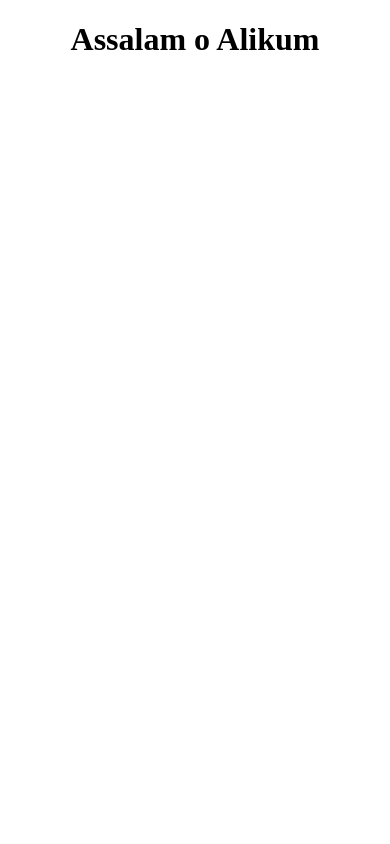
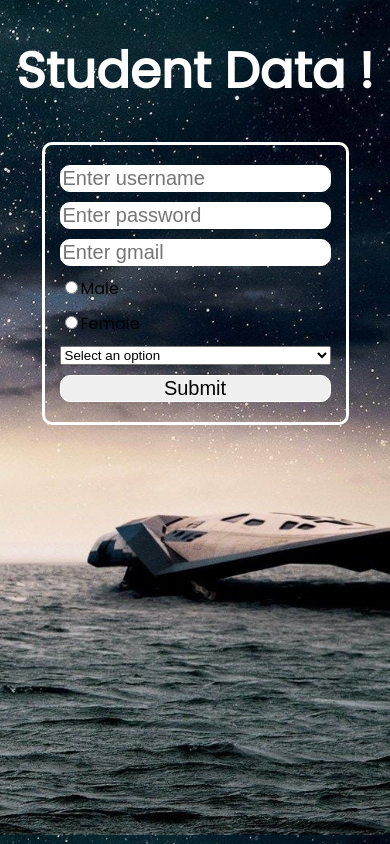
Before and after one commit to bilal-akmal-2004/Student-Form, a plain HTML site: page index.html in a window 390 px wide. Drawn offline with Linux system fonts and the light colour scheme.

Commit message:
New code added

```diff
--- a/app.js
+++ b/app.js
@@ -0,0 +1,43 @@
+function inValidEmail(e) {
+  let inputElement = e.target;
+  let spanElement = inputElement.nextElementSibling;
+  let username = inputElement.value;
+  if (
+    username.indexOf("@") === -1 ||
+    username.indexOf(".") === -1 ||
+    username.length <= username.indexOf(".") + 2
+  ) {
+    spanElement.style.display = "block";
+    spanElement.innerText = "Make sure to enter the correct email format !";
+    return;
+  }
+  spanElement.style.display = "none";
+  return;
+}
+function inValidPassword(e) {
+  let inputElement = e.target;
+  let spanElement = inputElement.nextElementSibling;
+  let username = inputElement.value;
+  if (username.length < 5) {
+    spanElement.style.display = "block";
+    spanElement.innerText = "Password should be 5 characters long";
+    return;
+  }
+  spanElement.style.display = "none";
+  return;
+}
+function inValidUserName(e) {
+  let inputElement = e.target;
+  let spanElement = inputElement.nextElementSibling;
+  let username = inputElement.value;
+  if (username.length < 3) {
+    spanElement.style.display = "block";
+    spanElement.innerText = "Username should be 3 characters long";
+    return;
+  }
+  spanElement.style.display = "none";
+  return;
+}
+function checkOnSubmit(e) {
+  e.preventDefault();
+}
--- a/index.html
+++ b/index.html
@@ -3,11 +3,57 @@
   <head>
     <meta charset="UTF-8" />
     <meta name="viewport" content="width=device-width, initial-scale=1.0" />
-    <title>Form</title>
+    <title>Student Profile</title>
     <link rel="stylesheet" href="style.css" />
   </head>
   <body>
-    <h1>Assalam o Alikum</h1>
+    <h1 class="studentDataheading">Student Data !</h1>
+    <div class="mainLoginDiv">
+      <div class="loginDiv">
+        <form action="" onsubmit="checkOnSubmit(event)">
+          <input
+            type="text"
+            placeholder="Enter username"
+            id="username"
+            onInput="inValidUserName(event)"
+          />
+          <span></span>
+          <input
+            type="password"
+            placeholder="Enter password"
+            id="password"
+            onInput="inValidPassword(event)"
+          />
+          <span></span>
+          <input
+            type="email"
+            placeholder="Enter gmail"
+            id="email"
+            onInput="inValidEmail(event)"
+          />
+          <span></span>
+          <label for=""><input type="radio" name="gender" />Male</label>
+          <label for=""><input type="radio" name="gender" />Female</label>
+          <select>
+            <option value="">Select an option</option>
+            <option value="">Karachi</option>
+            <option value="">Lahore</option>
+            <option value="">Islamabad</option>
+          </select>
+          <input type="submit" />
+        </form>
+      </div>
+    </div>
+
+    <div class="mainDiv">
+      <div class="correctDiv">
+        <h1 id="studentNameDisplay"></h1>
+        <h1 id="passwordNameDisplay"></h1>
+        <h1 id="emailNameDisplay"></h1>
+      </div>
+      <div id="error"></div>
+    </div>
+
     <script src="app.js"></script>
   </body>
 </html>
--- a/style.css
+++ b/style.css
@@ -1,7 +1,81 @@
+@import url('https://fonts.googleapis.com/css2?family=Itim&family=Overpass:ital,wght@0,100..900;1,100..900&family=Poppins&display=swap');
 body{
     margin: 0px;
     padding: 0px;
+    font-family: "Poppins", sans-serif;
+
+    align-items: center;
+    background-image: url(pics/backgroundBig.jpg);
+    background-size: cover;
+    background-position: right;
+    width: 100%;
+    height:95vh;
 }
+
 h1{
     text-align: center;
+    font-size: 28px;
 }
+.studentDataheading{
+    font-size: 50px;
+    color: white;
+}
+span{
+    display: none;
+    color: white;
+}
+form{
+    display: flex;
+    flex-direction: column;
+    gap: 10px;
+}
+input{
+    font-size: 30px;
+    border-radius: 10px;
+    border: 1px solid rgb(255, 255, 255);
+}
+input:hover{
+    box-shadow: 0px 4px 8px rgba(0, 0, 0, 0.3);
+}
+.loginDiv{
+    border: 3px solid white;
+    display: flex;
+    justify-content: center;
+    padding: 20px 15px;
+    border-radius: 10px;
+}
+.mainLoginDiv{
+    display: flex;
+    justify-content: center;
+}
+.mainDiv{
+    margin-top: 10px;
+    display: flex;
+    justify-content: center;
+}
+.correctDiv{
+    display: none;
+    border: 3px solid white;
+    border-radius: 10px;
+    width: 50%;
+    justify-content: center;
+    flex-direction: column;
+}
+@media (max-width: 868px) {
+    h1{
+        font-size: 20px;
+    }
+    }
+    @media (max-width: 613px) {
+        h1{
+            font-size: 15px;
+        }
+        input{
+            font-size: 20px;
+        }
+        }
+        @media (max-width: 443px) {
+            h1{
+                font-size: 10px;
+            }
+            }
```
Also changed, not shown: pics/backgroundBig.jpg (added).
